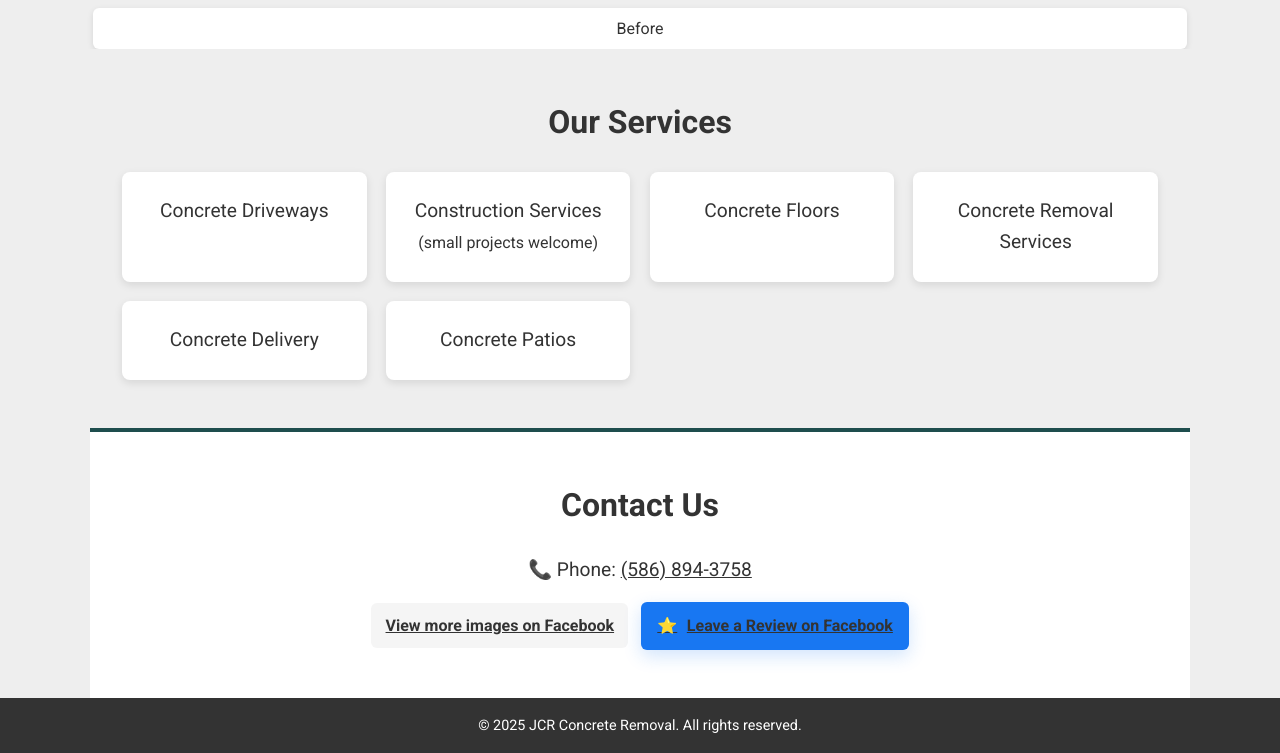
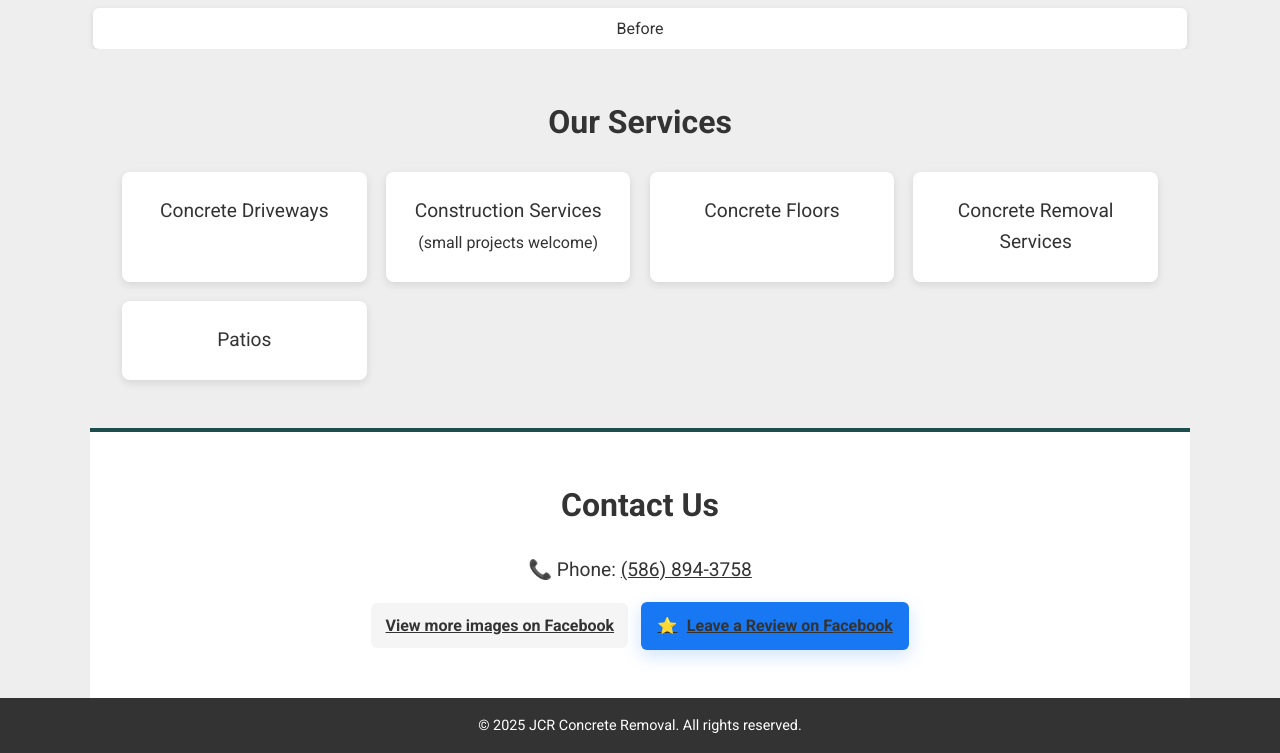
Before and after one commit to fun818/jcr-concrete-removal-replace-website, a plain HTML site: page index.html in a window 1280 px wide. Shown: the part 1055-1808 px from the top of the page. Drawn offline with Linux system fonts and the light colour scheme.

Commit message:
Update index.html

```diff
--- a/index.html
+++ b/index.html
@@ -319,8 +319,7 @@
       <li>Construction Services <br><small>(small projects welcome)</small></li>
       <li>Concrete Floors</li>
       <li>Concrete Removal Services</li>
-      <li>Concrete Delivery</li>
-      <li>Concrete Patios</li>
+      <li>Patios</li>
     </ul>
   </section>
 
```
